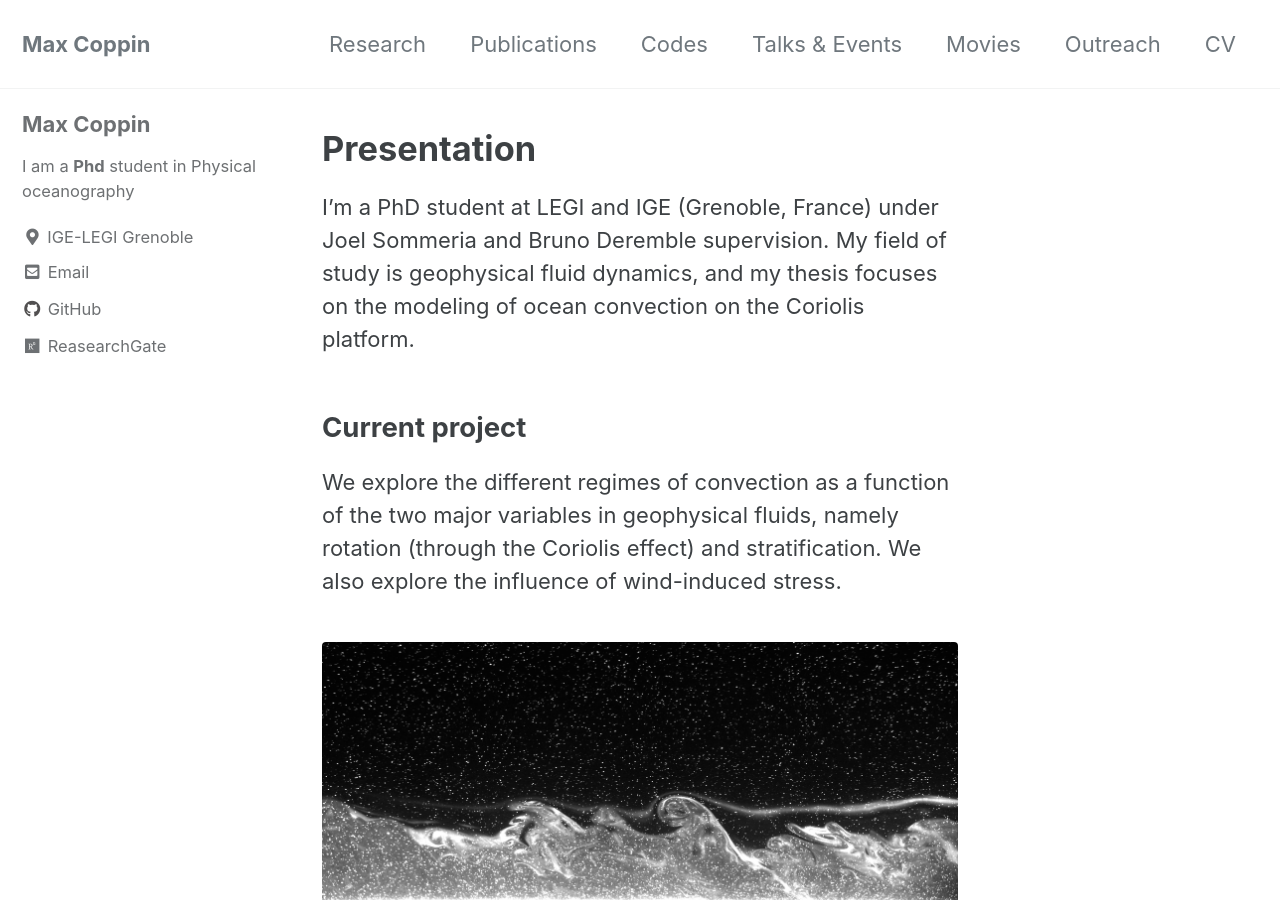
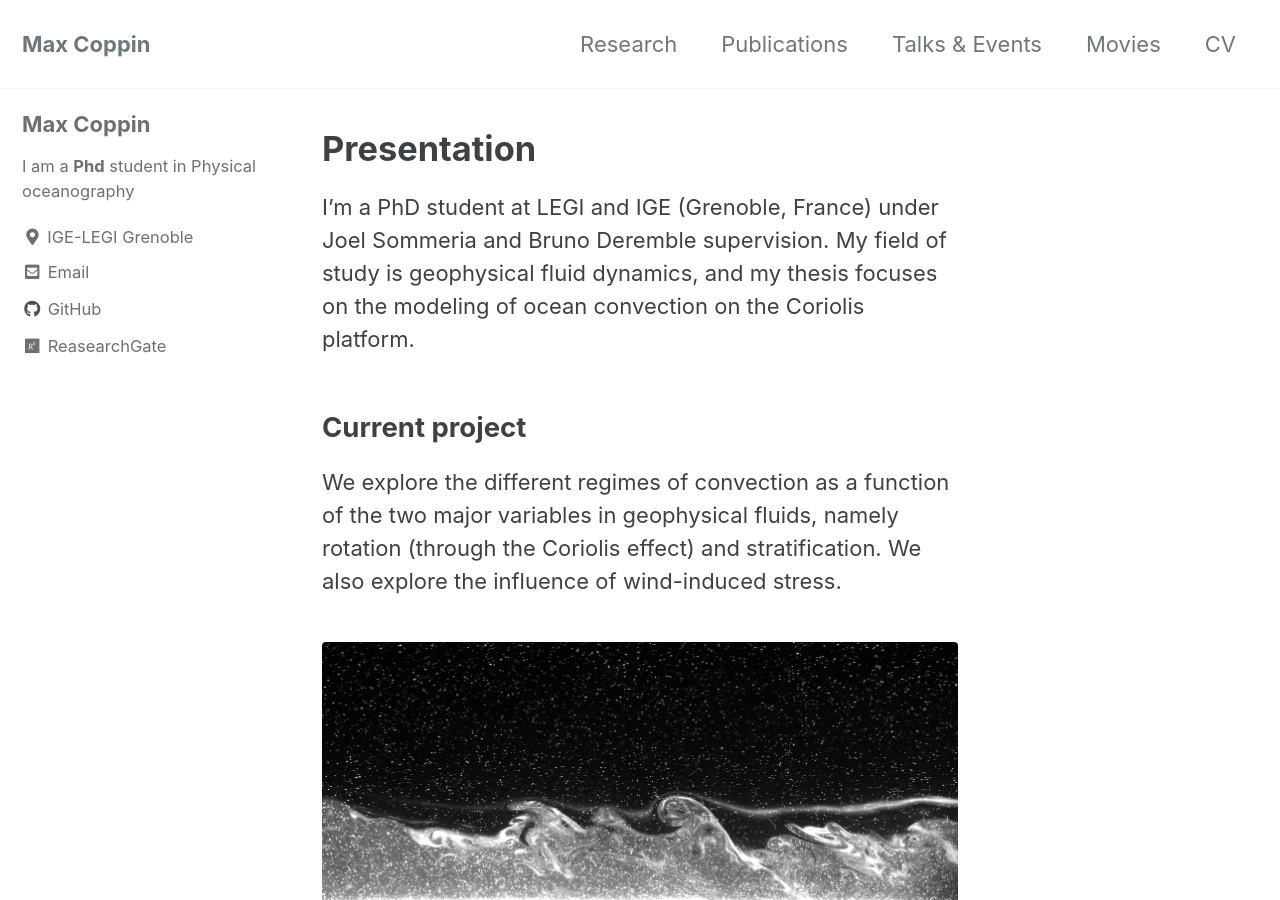
Before and after one commit to Max-Coppin/max-coppin.github.io, a Jekyll site: the page built from index.html, in a window 1280 px wide and 900 px high. Built offline with Jekyll 4.4.1, drawn with Linux system fonts in a browser that asks for light colours; cached includes are drawn as plain includes; the list of posts is cut into pages by our own code.

```diff
--- a/_data/navigation.yml
+++ b/_data/navigation.yml
@@ -6,13 +6,11 @@ main:
     url: /research/
   - title: "Publications"
     url: /publication/
-  - title: "Codes"
-    url: /codes/
+#  - title: "Codes"
+#    url: /codes/
   - title: "Talks & Events"
     url: /events/
   - title: "Movies"
     url: /movies/
-  - title: "Outreach"
-    url: /outreach/
   - title: "CV"
     url: "./file/CV.pdf"
```
Also changed, not shown: 3 other files.
